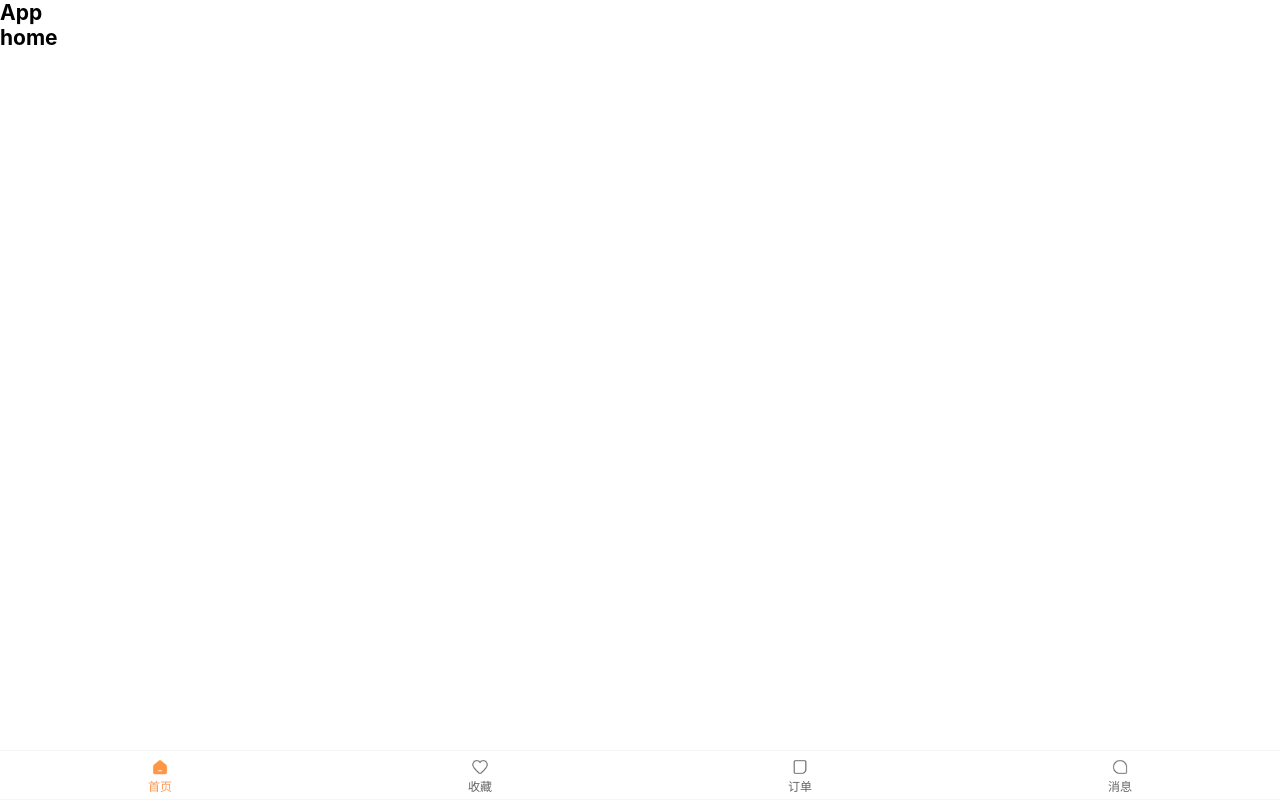
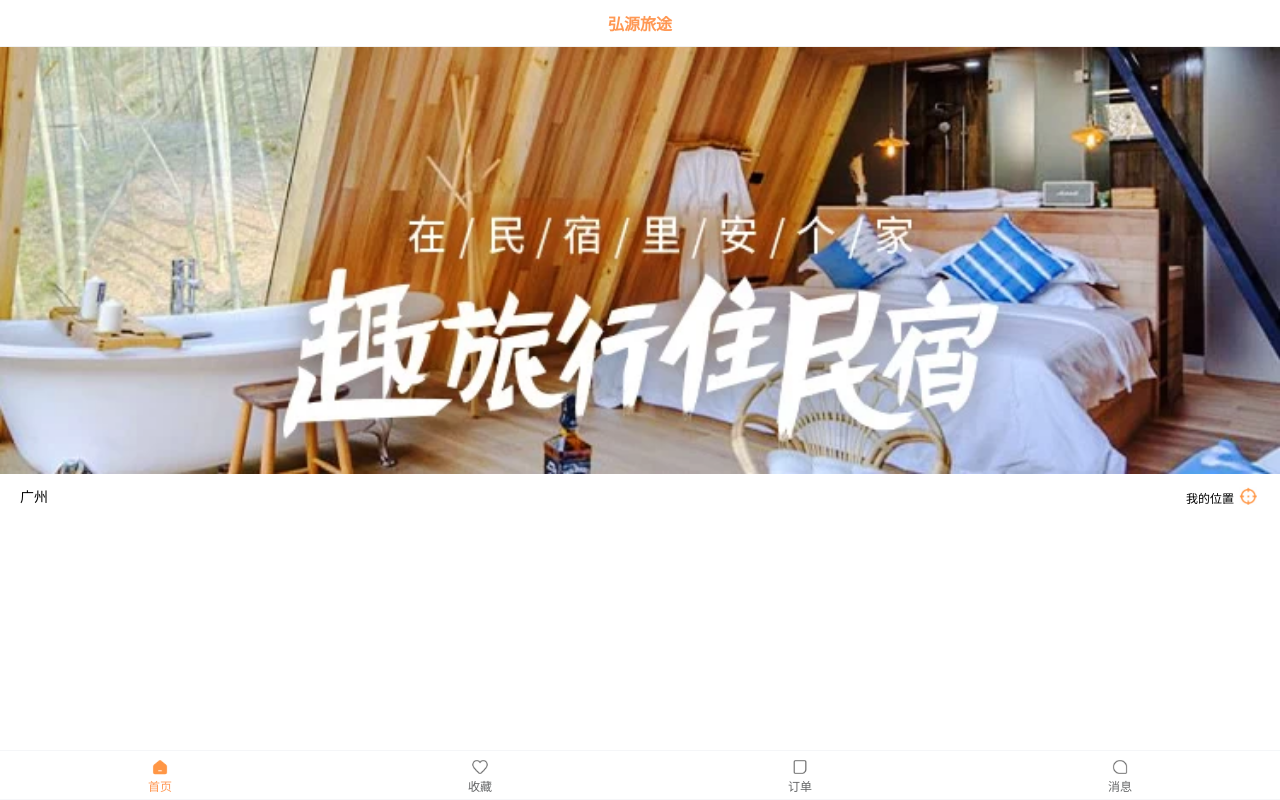
Before and after one commit to hotjuicew/hytrip, a Vue app: page /#/home in a window 1280 px wide. Built offline with nearby package versions, Linux system fonts and the light colour scheme.

Commit message:
add: finish navbar,home-view picture, initial construction of location

```diff
--- a/src/App.vue
+++ b/src/App.vue
@@ -1,5 +1,4 @@
 <template>
-<h2>App</h2>
   <router-view></router-view>
 
   <tab-bar></tab-bar>
--- /dev/null
+++ b/src/views/home/cpns/HomeNavBar.vue
@@ -0,0 +1,28 @@
+<template>
+  <div class="home">
+    <div class="nav-bar">
+      <span class="title">弘源旅途</span>
+
+    </div>
+  </div>
+</template>
+
+<script setup>
+
+</script>
+
+<style lang="less" scoped>
+.nav-bar {
+  display: flex;
+  justify-content: center;
+  align-items: center;
+  height: 46px;
+  border-bottom: 1px solid #f2f2f2;
+
+  .title {
+    color: var(--primary-color);
+    font-size: 16px;
+    font-weight: 600;
+  }
+}
+</style>
--- a/src/views/home/home.vue
+++ b/src/views/home/home.vue
@@ -1,13 +1,54 @@
 <template>
-  <div class="home">
-   <h2>home</h2>
+  <home-nav-bar></home-nav-bar>
+  <div class="banner">
+    <img src="@/assets/img/home/banner.webp" alt="">
+  </div>
+  <div class="location">
+    <div class="city">广州</div>
+    <div class="position">
+      <span class="text">我的位置</span>
+      <img src="@/assets/img/home/icon_location.png" alt="">
+    </div>
   </div>
 </template>
 
 <script setup>
-
+import HomeNavBar from '@/views/home/cpns/HomeNavBar.vue'
 </script>
 
 <style lang="less" scoped>
+.banner{
+  img{
+    width: 100%;
+  }
+}
+.location {
+  display: flex;
+  align-items: center;
+  height: 44px;
+  padding: 0 20px;
 
+  .city {
+    flex: 1;
+  }
+
+  .position {
+    width: 74px;
+    display: flex;
+    align-items: center;
+
+    .text {
+      position: relative;
+      top: 2px;
+      font-size: 12px;
+    }
+
+    img {
+      margin-left: 5px;
+      width: 18px;
+      height: 18px;
+    }
+  }
+}
 </style>
+完成了navbar的初步搭建
```
